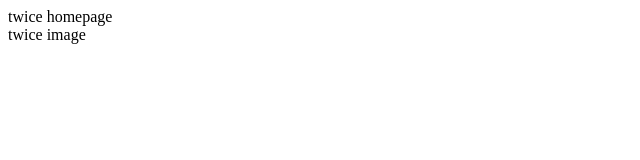
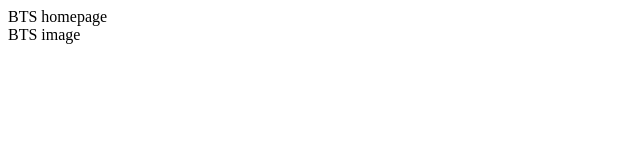
Before and after one commit to cnugithubteam7/ActualCoding_team7, a plain HTML site: page index.html in a window 1280 px wide. Shown: the full height of the page, 0-640 px from the left. Drawn offline with Linux system fonts and the light colour scheme.

Commit message:
change title of homepage

```diff
--- a/index.html
+++ b/index.html
@@ -1,4 +1,5 @@
 <html>
-	<head>twice homepage</head>
-	<div>twice image</div>
+	<head>BTS homepage</head>
+	<div>BTS image</div>
+	<body></body>
 </html>
```
